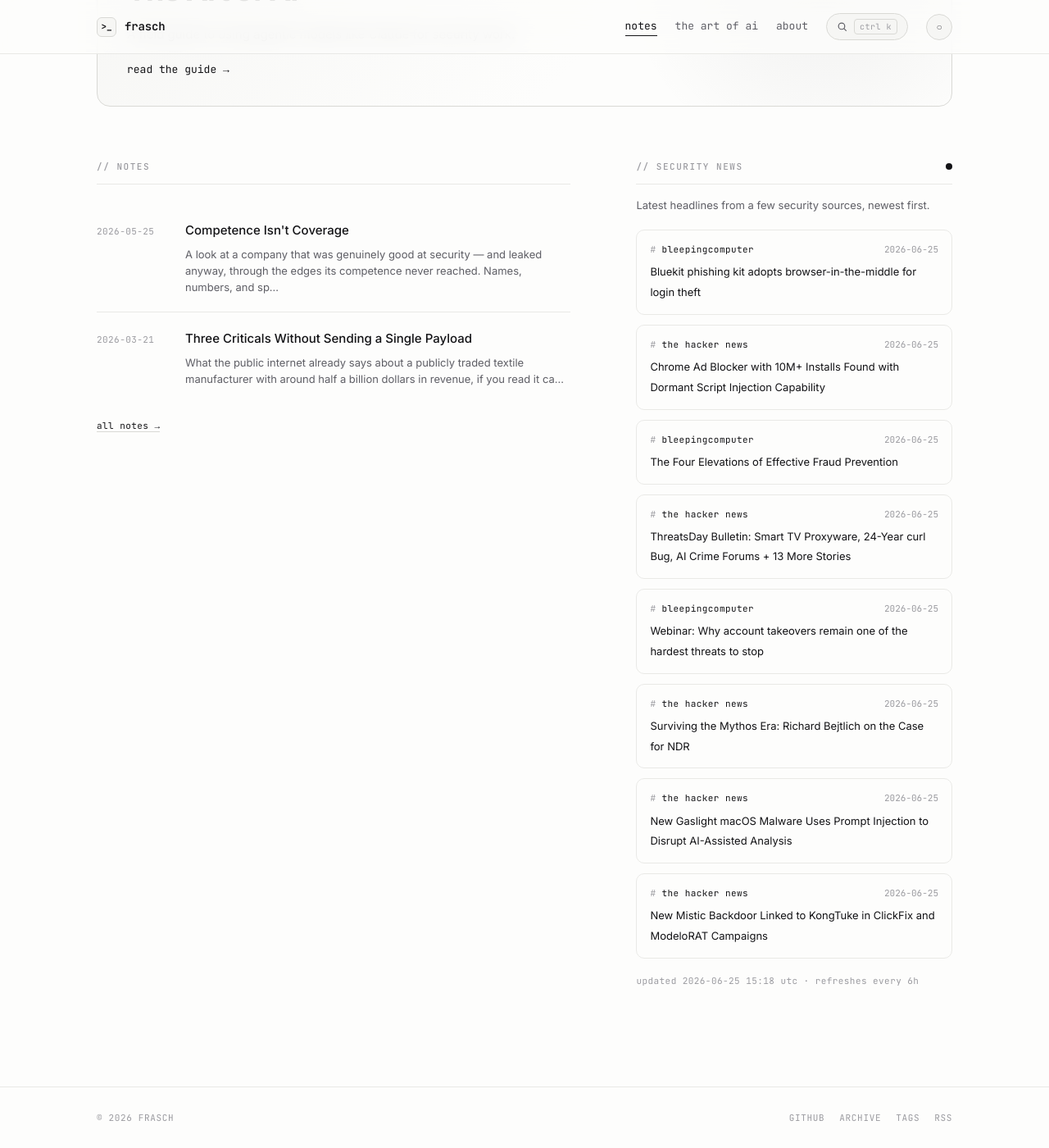
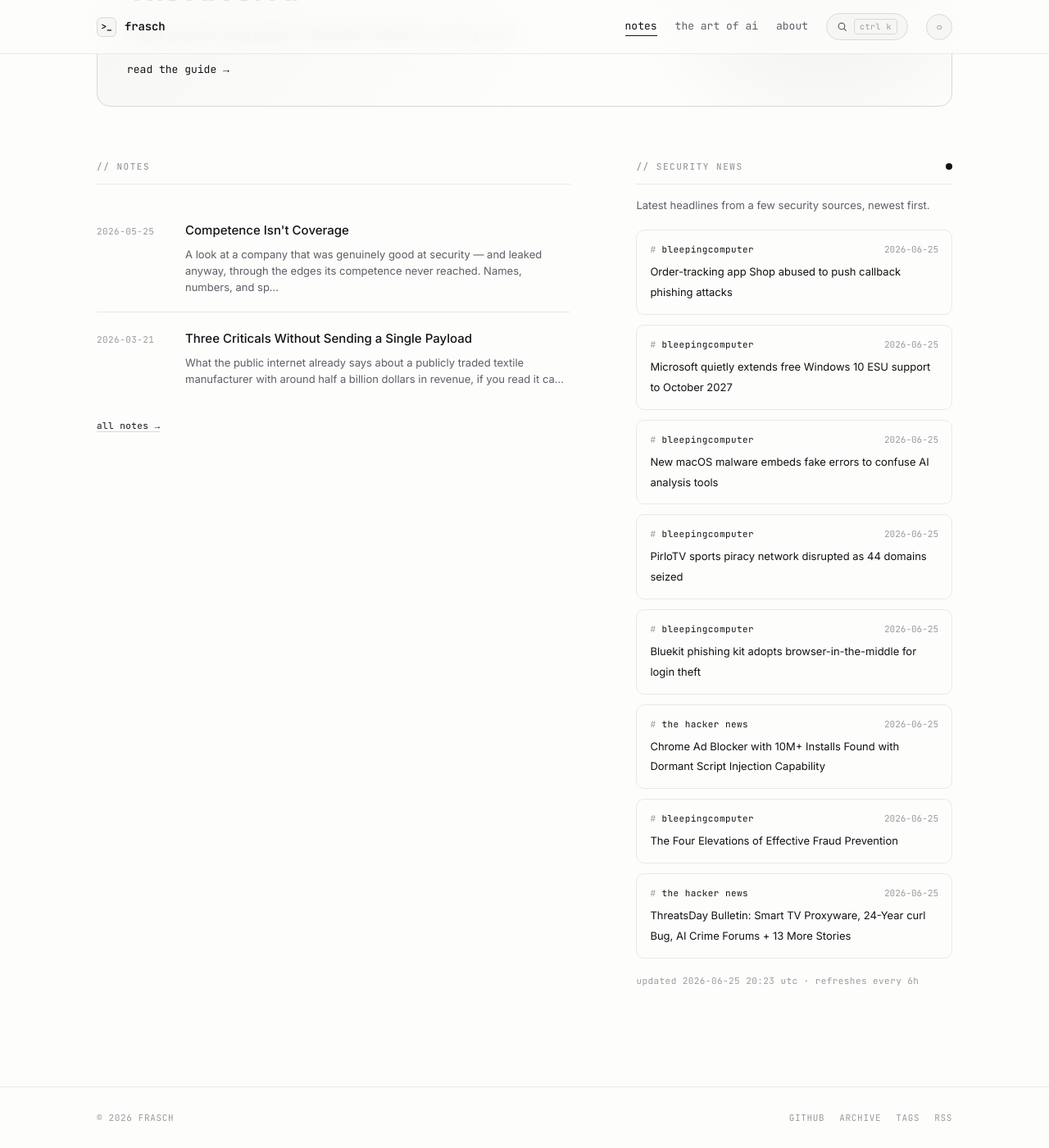
Before and after one commit to whoisfrasch/frasch, a Jekyll site: the page built from index.html, in a window 1280 px wide and 1400 px high, scrolled down 590 px. Shown: the whole window at 82% size. Built offline with Jekyll 4.4.1, drawn with Linux system fonts in a browser that asks for light colours.

Commit message:
Refresh security news feed

```diff
--- a/_data/news.json
+++ b/_data/news.json
@@ -1,6 +1,30 @@
 {
-  "updated": "2026-06-25T15:18:23Z",
+  "updated": "2026-06-25T20:23:47Z",
   "items": [
+    {
+      "source": "bleepingcomputer",
+      "title": "Order-tracking app Shop abused to push callback phishing attacks",
+      "link": "https://www.bleepingcomputer.com/news/security/order-tracking-app-shop-abused-to-push-callback-phishing-attacks/",
+      "date": "2026-06-25T19:45:48Z"
+    },
+    {
+      "source": "bleepingcomputer",
+      "title": "Microsoft quietly extends free Windows 10 ESU support to October 2027",
+      "link": "https://www.bleepingcomputer.com/news/microsoft/microsoft-quietly-extends-free-windows-10-esu-support-to-october-2027/",
+      "date": "2026-06-25T18:29:20Z"
+    },
+    {
+      "source": "bleepingcomputer",
+      "title": "New macOS malware embeds fake errors to confuse AI analysis tools",
+      "link": "https://www.bleepingcomputer.com/news/security/new-macos-malware-embeds-fake-errors-to-confuse-ai-analysis-tools/",
+      "date": "2026-06-25T16:23:19Z"
+    },
+    {
+      "source": "bleepingcomputer",
+      "title": "PirloTV sports piracy network disrupted as 44 domains seized",
+      "link": "https://www.bleepingcomputer.com/news/security/pirlotv-sports-piracy-network-disrupted-as-44-domains-seized/",
+      "date": "2026-06-25T15:36:56Z"
+    },
     {
       "source": "bleepingcomputer",
       "title": "Bluekit phishing kit adopts browser-in-the-middle for login theft",
@@ -24,30 +48,6 @@
       "title": "ThreatsDay Bulletin: Smart TV Proxyware, 24-Year curl Bug, AI Crime Forums + 13 More Stories",
       "link": "https://thehackernews.com/2026/06/threatsday-bulletin-smart-tv-proxyware.html",
       "date": "2026-06-25T12:24:43Z"
-    },
-    {
-      "source": "bleepingcomputer",
-      "title": "Webinar: Why account takeovers remain one of the hardest threats to stop",
-      "link": "https://www.bleepingcomputer.com/news/security/webinar-why-account-takeovers-remain-one-of-the-hardest-threats-to-stop/",
-      "date": "2026-06-25T12:12:20Z"
-    },
-    {
-      "source": "the hacker news",
-      "title": "Surviving the Mythos Era: Richard Bejtlich on the Case for NDR",
-      "link": "https://thehackernews.com/2026/06/surviving-mythos-era-richard-bejtlich.html",
-      "date": "2026-06-25T11:17:31Z"
-    },
-    {
-      "source": "the hacker news",
-      "title": "New Gaslight macOS Malware Uses Prompt Injection to Disrupt AI-Assisted Analysis",
-      "link": "https://thehackernews.com/2026/06/new-gaslight-macos-malware-uses-prompt.html",
-      "date": "2026-06-25T09:23:03Z"
-    },
-    {
-      "source": "the hacker news",
-      "title": "New Mistic Backdoor Linked to KongTuke in ClickFix and ModeloRAT Campaigns",
-      "link": "https://thehackernews.com/2026/06/new-mistic-backdoor-linked-to-kongtuke.html",
-      "date": "2026-06-25T08:54:37Z"
     }
   ]
 }
```
